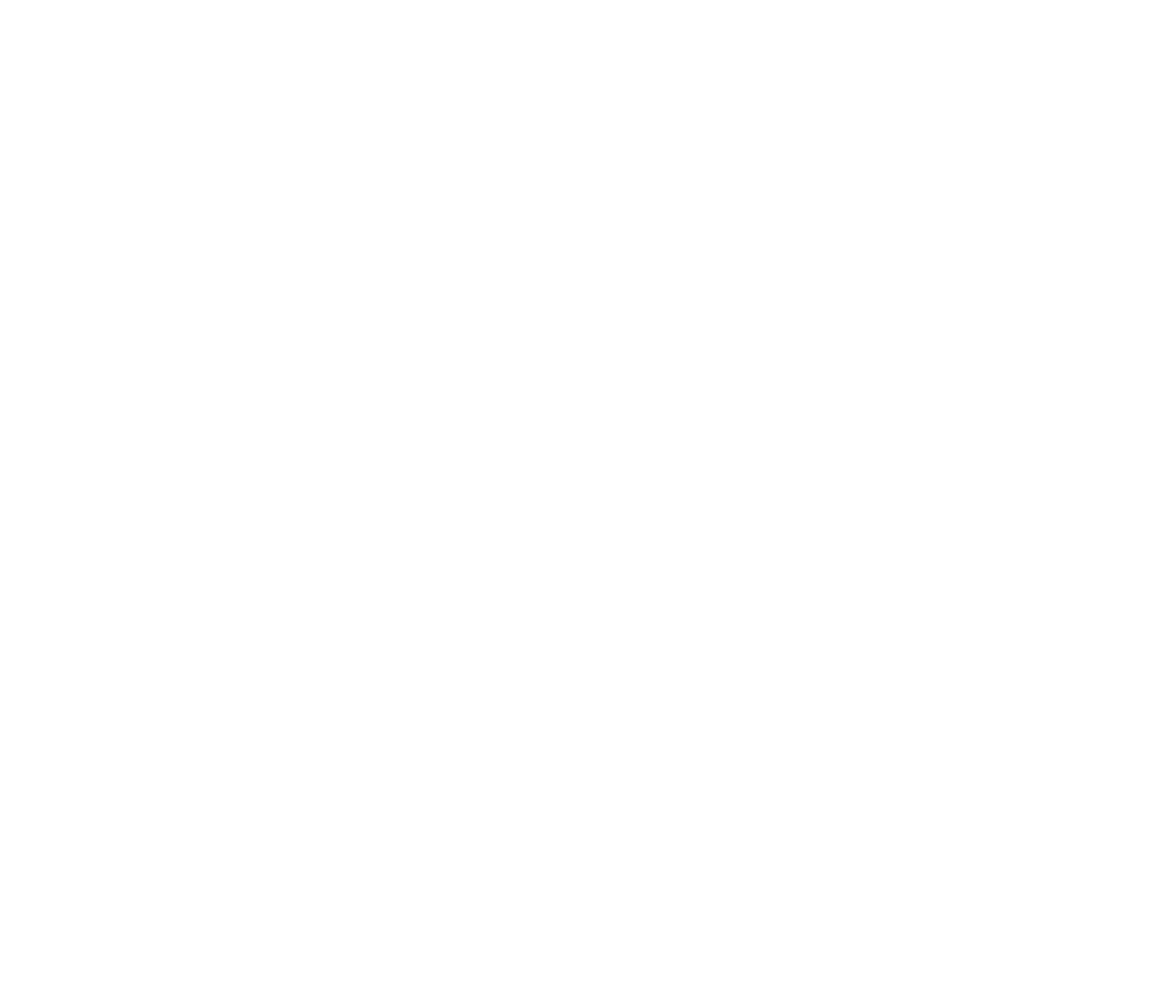
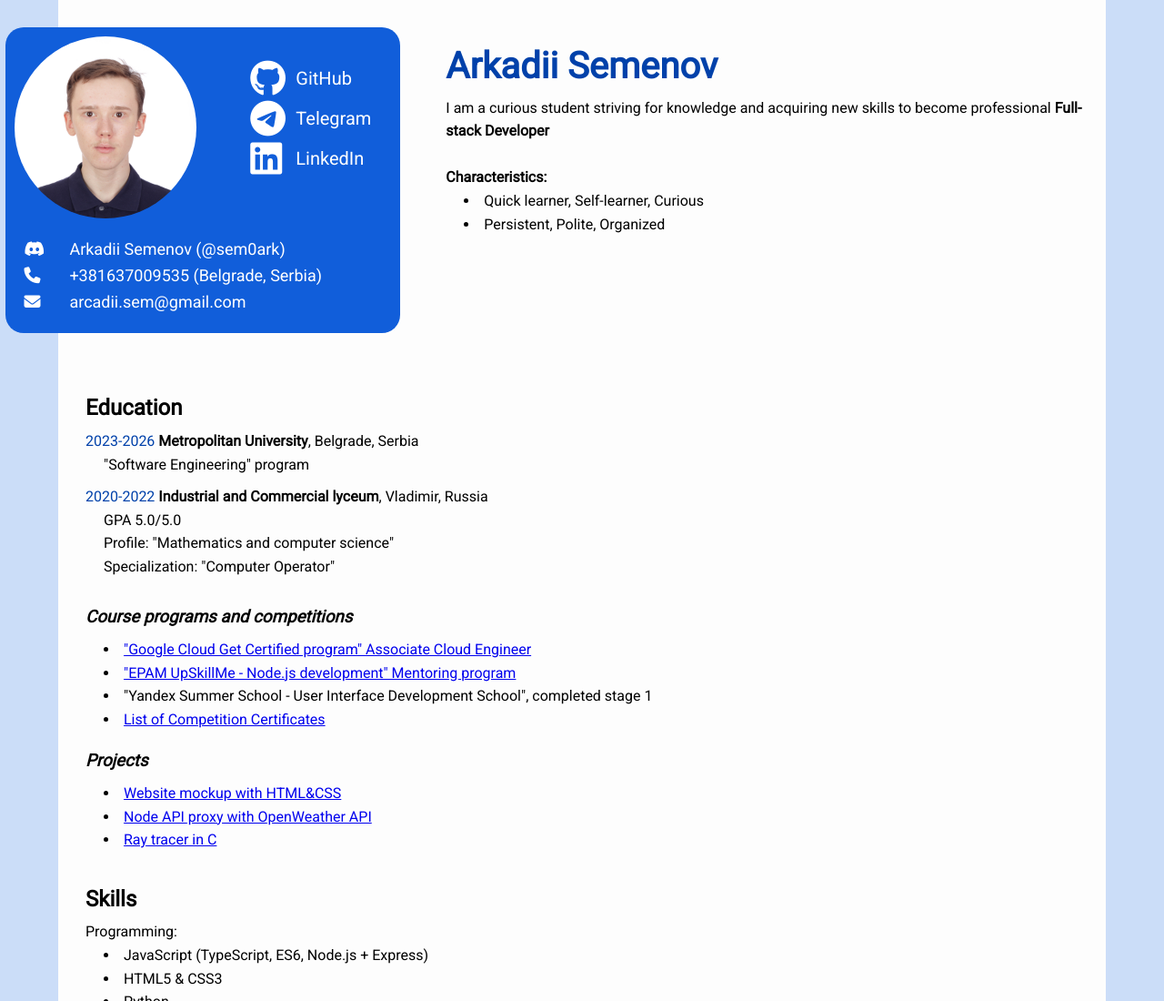
Before and after one commit to sem0ark/rsschool-cv, a plain HTML site: page index.html in a window 1280 px wide. Shown: the top 1100 px of the page at 91% size. Before the commit the page ends 800 px from the top, so only its background shows below. Drawn offline with Linux system fonts and the light colour scheme.

Commit message:
feat: add HTML and CSS

```diff
--- a/index.html
+++ b/index.html
@@ -7,11 +7,148 @@
     <meta name="keywords" content="Arkadii Semenov, CV, resume">
     <meta name="author" content="Arkadii Semenov">
     <meta name="description" content="Resume on Front-end developer position made by Arkadii Semenov">
-    <title>Document</title>
+    <title>Arkadii Semenov</title>
+
+    <link rel="stylesheet" href="style.css">
 </head>
 
 <body>
+    <div class="container">
+        <div class="first-row">
 
+            <div class="card">
+                <img src="./img/Arcadii.jpg" alt="img">
+
+                <ul class="contact-right">
+                    <li><a href="https://github.com/sem0ark"><i class="fa-brands fa-github fa-2xl"></i><span
+                                class="brand-text">GitHub</span></a></li>
+                    <li><a href="https://t.me/semenov_am"><i class="fa-brands fa-telegram fa-2xl"></i><span
+                                class="brand-text">Telegram</span></a></li>
+                    <li><a href="https://www.linkedin.com/in/semenovam/">
+                            <i class="fa-brands fa-linkedin fa-2xl"></i><span class="brand-text">LinkedIn</span></a>
+                    </li>
+                </ul>
+
+                <ul class="contact">
+                    <li><i class="fa-brands fa-discord"></i>Arkadii Semenov (@sem0ark)</li>
+                    <li><i class="fa-solid fa-phone"></i>+381637009535 (Belgrade, Serbia)</li>
+                    <li><i class="fa-solid fa-envelope"></i>arcadii.sem@gmail.com</li>
+                </ul>
+            </div>
+
+            <article class="about">
+                <h1>Arkadii Semenov</h1>
+
+                <p>I am a curious student striving for knowledge and acquiring new skills to become professional
+                    <b>Full-stack Developer</b>
+                </p>
+                <br>
+                <p><b>Characteristics:</b></p>
+                <ul>
+                    <li>Quick learner, Self-learner, Curious</li>
+                    <li>Persistent, Polite, Organized</li>
+                </ul>
+            </article>
+        </div>
+
+
+        <article class="education">
+            <h2>Education</h2>
+
+            <div class="edu-entry">
+                <span class="edu-date">2023-2026</span> <span class="edu-place"><b>Metropolitan University</b>,
+                    Belgrade, Serbia</span>
+                <p>"Software Engineering" program</p>
+            </div>
+
+
+            <div class="edu-entry">
+                <span class="edu-date">2020-2022</span> <span class="edu-place"><b>Industrial and Commercial lyceum</b>,
+                    Vladimir, Russia</span>
+                <p>GPA 5.0/5.0</p>
+                <p>Profile: "Mathematics and computer science"</p>
+                <p>Specialization: "Computer Operator"</p>
+            </div>
+
+            <h3>Course programs and competitions</h3>
+
+            <ul>
+                <li><a href="https://google.accredible.com/55dadb3f-afd0-4fed-8daf-753f8544efc4">"Google Cloud Get
+                        Certified program" Associate Cloud Engineer</a></li>
+                <li><a href="https://drive.google.com/file/d/13d513xmW8btwwoq5gpBk8yIT2Ur0gzo5/view?usp=sharing">"EPAM
+                        UpSkillMe - Node.js development" Mentoring program</a></li>
+                <li>"Yandex Summer School - User Interface Development School", completed stage 1</li>
+                <li><a href="https://drive.google.com/file/d/1mRQKKAF4KSiHceQjghMjt5U-pU9IMgOU/view?usp=sharing">List of
+                        Competition Certificates</a></li>
+            </ul>
+
+            <h3>Projects</h3>
+
+            <ul>
+                <li><a href="https://github.com/sem0ark/web_training/tree/master/front-end/220000%20resp_website">Website
+                        mockup with HTML&CSS</a></li>
+                <li><a href="https://github.com/sem0ark/web_training/tree/master/node/node_api_proxy_server">Node API
+                        proxy with OpenWeather API</a></li>
+                <li><a href="https://github.com/sem0ark/c_cpp_training/tree/main/c_lang/simp_curses_ray_tracer">Ray
+                        tracer in C</a></li>
+            </ul>
+        </article>
+
+        <article class="skills">
+            <h2>Skills</h2>
+            Programming:
+            <ul>
+                <li>JavaScript (TypeScript, ES6, Node.js + Express)</li>
+                <li>HTML5 & CSS3</li>
+                <li>Python</li>
+                <li>Java</li>
+            </ul>
+            <br>
+
+            Tools:
+            <ul>
+                <li>Google Cloud Platform</li>
+                <li>Git, GitHub and GitHub Actions, GitLab</li>
+                <li>Jira, Confluence</li>
+            </ul>
+
+            <br>
+            Theoretical knowledge:
+
+            <ul>
+                <li>Algorithms and Data Structures (Competitive programming)</li>
+                <li>Coding and development practices (SOLID, OOP patterns)</li>
+                <li>Software Engineering <ul>
+                        <li>Development processes (such as Agile + SCRUM)</li>
+                    </ul>
+                </li>
+                <li>
+                    Programming paradigms:
+                    <ul>
+                        <li>Object-Oriented Programming (Java, Python, TS)</li>
+                        <li>Functional programming (TS)</li>
+                        <li>Procedure programming (C)</li>
+                        <li>Logic programming (prolog)</li>
+                    </ul>
+                </li>
+            </ul>
+            <br>
+            Languages:
+
+            <ul>
+                <li>Russian (Native)</li>
+                <li><a href="https://www.efset.org/cert/n291tc">English (B2+/C1)</a></li>
+                <li>Serbian (B1)</li>
+                <li>Slovak (B1)</li>
+                <li>German (A1)</li>
+            </ul>
+
+
+
+        </article>
+
+    </div>
+    <link rel="stylesheet" href="https://cdnjs.cloudflare.com/ajax/libs/font-awesome/6.4.2/css/all.min.css">
 </body>
 
 </html>
--- /dev/null
+++ b/style.css
@@ -0,0 +1,185 @@
+@import url("https://fonts.googleapis.com/css2?family=Roboto&display=swap");
+
+:root {
+  --primary-dark: #0041aa;
+  --primary: #115eda;
+  --primary-light: #cbddf8;
+  --bg: #fdfdfd;
+}
+
+* {
+  box-sizing: border-box;
+  padding: 0;
+  margin: 0;
+}
+
+body {
+  background-color: var(--primary-light);
+  font-family: "Roboto", sans-serif;
+}
+
+.container {
+  padding-top: 30px;
+
+  background-color: var(--bg);
+  position: relative;
+  width: 90%;
+  margin: auto;
+  min-height: 100vh;
+  max-width: 1200px;
+  font-weight: 400;
+}
+
+h1 {
+  padding-top: 20px;
+  padding-bottom: 20px;
+  color: var(--primary-dark);
+  font-size: 40px;
+}
+
+h2,
+h3 {
+  padding-top: 20px;
+  padding-bottom: 10px;
+}
+
+h3 {
+  font-style: italic;
+}
+
+article {
+  margin-left: 20px;
+  padding: 10px;
+  line-height: 1.6em;
+}
+
+article ul {
+  list-style-position: inside;
+}
+
+article li {
+  padding-left: 20px;
+}
+
+article li ul {
+  list-style-type: none;
+  padding-left: 15px;
+}
+
+/* Row with the card */
+
+.first-row {
+  display: flex;
+  flex-direction: row;
+  gap: 20px;
+  margin-bottom: 40px;
+}
+
+/* Photo Card and contacts */
+.card {
+  padding: 10px;
+  background-color: var(--primary);
+  min-width: 400px;
+
+  border-radius: 20px;
+  color: #fff;
+  font-size: 20px;
+  display: grid;
+  grid-template-columns: 2fr 1fr;
+  gap: 10px;
+  margin-left: -5%;
+}
+
+.card a {
+  text-decoration: none;
+  color: #fff;
+}
+
+.card a:link {
+  text-decoration: none;
+  color: #fff;
+}
+
+.card img {
+  width: 200px;
+  height: 200px;
+  object-fit: cover;
+  border-radius: 50%;
+  display: block;
+}
+
+.card .contact-right {
+  text-align: left;
+  list-style-type: none;
+  display: flex;
+  flex-direction: column;
+  justify-content: center;
+  width: 150px;
+}
+
+.card .contact-right li {
+  padding-bottom: 20px;
+  padding-left: 5px;
+}
+
+.card i {
+  width: 50px;
+  padding-right: 5px;
+}
+
+.card .contact {
+  font-size: 18px;
+  grid-column: 1 / span2;
+  padding: 10px;
+  list-style-type: none;
+  line-height: 1.6em;
+}
+
+/* Education */
+
+.edu-entry {
+  padding-bottom: 10px;
+}
+
+.edu-entry .edu-date {
+  color: var(--primary-dark);
+}
+
+.edu-entry p {
+  padding-left: 20px;
+}
+
+/* Medias */
+
+@media screen and (max-width: 768px) {
+  .container {
+    padding-top: 0;
+    width: auto;
+    overflow: hidden;
+  }
+
+  .card {
+    width: 300px;
+    min-width: 300px;
+    margin-left: 0;
+  }
+
+  .card .contact {
+    font-size: 16px;
+  }
+
+  .first-row {
+    display: block;
+  }
+
+  .container {
+    width: auto;
+    overflow: hidden;
+  }
+
+  .card {
+    width: auto;
+    margin-left: 0;
+    border-radius: 0;
+  }
+}
```
Also changed, not shown: img/Arcadii.jpg (added).
